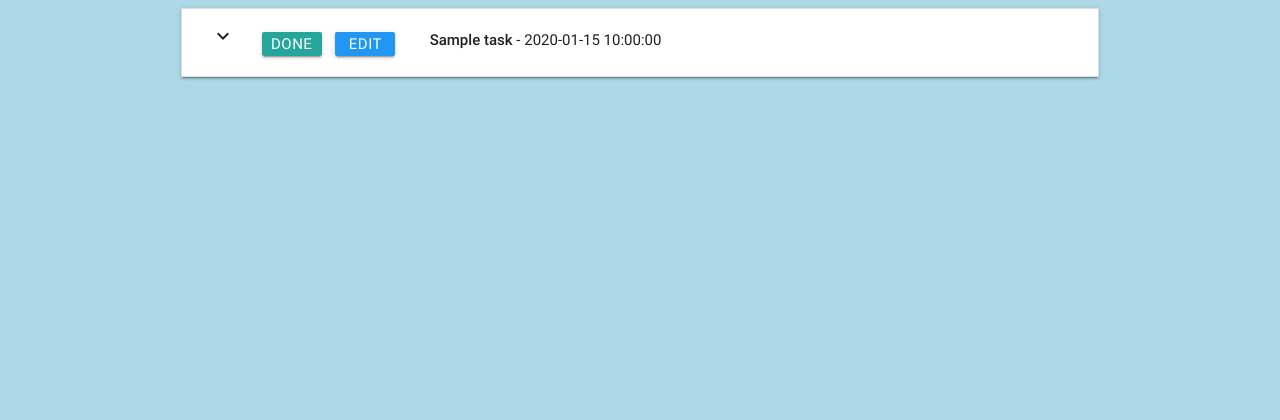
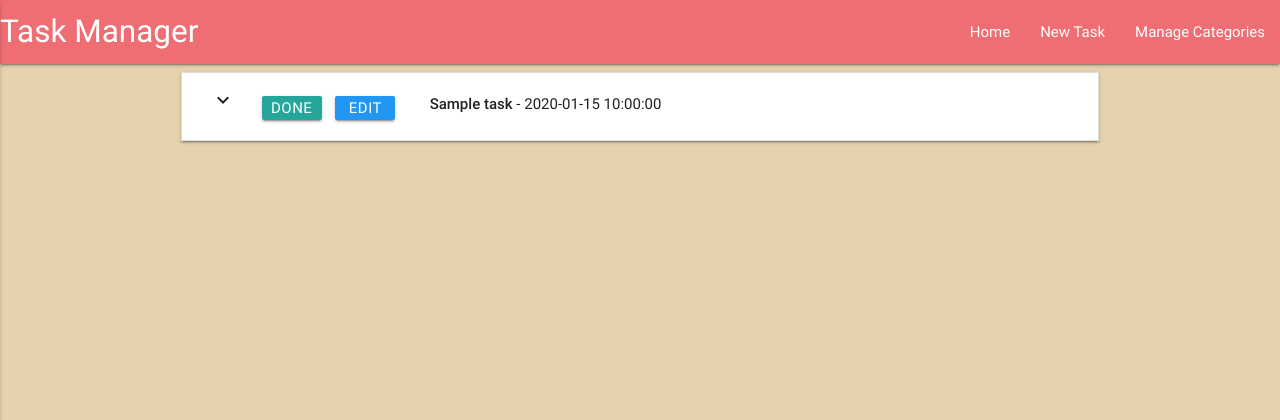
Before and after one commit to robibrutoczki/mini-project-taskman, a Flask app: page / in a window 1280 px wide. Shown: the top 420 px of the page. Run offline with Flask 2, Linux system fonts and the light colour scheme; a database or web service that is not in the repository returns one stand-in record (values such as "Sample title"); some libraries are stand-ins or nearby versions.

Commit message:
Added more function

```diff
--- a/app.py
+++ b/app.py
@@ -9,30 +9,30 @@ app.config["MONGO_URI"] = 'mongodb+srv://root:r00tUser@myfirstcluster-pncmp.mong
 
 mongo = PyMongo(app)
 
-
 @app.route('/')
 @app.route('/get_tasks')
 def get_tasks():
-    return render_template("tasks.html", tasks=mongo.db.tasks.find())
+    return render_template("tasks.html",
+                           tasks=mongo.db.tasks.find())
 
 
-@app.route('/add_tasks')
-def add_tasks():
-    return render_template("addtask.html",
+@app.route('/add_task')
+def add_task():
+    return render_template('addtask.html',
                            categories=mongo.db.categories.find())
 
 
 @app.route('/insert_task', methods=['POST'])
 def insert_task():
-    tasks = mongo.db.tasks
+    tasks =  mongo.db.tasks
     tasks.insert_one(request.form.to_dict())
     return redirect(url_for('get_tasks'))
 
 
 @app.route('/edit_task/<task_id>')
 def edit_task(task_id):
-    the_task = mongo.db.tasks.find_one({"_id": ObjectId(task_id)})
-    all_categories = mongo.db.categories.find()
+    the_task =  mongo.db.tasks.find_one({"_id": ObjectId(task_id)})
+    all_categories =  mongo.db.categories.find()
     return render_template('edittask.html', task=the_task,
                            categories=all_categories)
 
@@ -40,13 +40,13 @@ def edit_task(task_id):
 @app.route('/update_task/<task_id>', methods=["POST"])
 def update_task(task_id):
     tasks = mongo.db.tasks
-    tasks.update({'_id': ObjectId(task_id)},
-                 {
-        'task_name': request.form.get('task_name'),
-        'category_name': request.form.get('category_name'),
+    tasks.update( {'_id': ObjectId(task_id)},
+    {
+        'task_name':request.form.get('task_name'),
+        'category_name':request.form.get('category_name'),
         'task_description': request.form.get('task_description'),
         'due_date': request.form.get('due_date'),
-        'is_urgent': request.form.get('is_urgent')
+        'is_urgent':request.form.get('is_urgent')
     })
     return redirect(url_for('get_tasks'))
 
@@ -63,11 +63,16 @@ def get_categories():
                            categories=mongo.db.categories.find())
 
 
+@app.route('/delete_category/<category_id>')
+def delete_category(category_id):
+    mongo.db.categories.remove({'_id': ObjectId(category_id)})
+    return redirect(url_for('get_categories'))
+
+
 @app.route('/edit_category/<category_id>')
 def edit_category(category_id):
     return render_template('editcategory.html',
-                           category=mongo.db.categories.find_one(
-                               {'_id': ObjectId(category_id)}))
+    category=mongo.db.categories.find_one({'_id': ObjectId(category_id)}))
 
 
 @app.route('/update_category/<category_id>', methods=['POST'])
@@ -78,6 +83,18 @@ def update_category(category_id):
     return redirect(url_for('get_categories'))
 
 
+@app.route('/insert_category', methods=['POST'])
+def insert_category():
+    category_doc = {'category_name': request.form.get('category_name')}
+    mongo.db.categories.insert_one(category_doc)
+    return redirect(url_for('get_categories'))
+
+
+@app.route('/add_category')
+def add_category():
+    return render_template('addcategory.html')
+
+
 if __name__ == '__main__':
     app.run(host=os.environ.get('IP'),
             port=int(os.environ.get('PORT')),
--- a/static/css/style.css
+++ b/static/css/style.css
@@ -1,5 +1,5 @@
 
-body{background-color: lightblue;}
+body{background-color: rgb(230, 210, 173);}
 .btn_small {
     height: 24px;
     width: 60px;
--- a/templates/base.html
+++ b/templates/base.html
@@ -2,12 +2,31 @@
 <html>
 
 <head>
+<title>Base</title>
     <link href="https://fonts.googleapis.com/icon?family=Material+Icons" rel="stylesheet">
     <link rel="stylesheet" href="https://cdnjs.cloudflare.com/ajax/libs/materialize/0.100.2/css/materialize.min.css">
     <link rel="stylesheet" href="{{url_for('static', filename='css/style.css')}}" type="text/css"/>
 </head>
 
 <body>
+ <header>
+        <nav>
+            <div class="nav-wrapper">
+                <a href="{{url_for('get_tasks')}}" class="brand-logo">Task Manager</a>
+                <a href="#" data-activates="mobile-demo" class="button-collapse"><i class="material-icons">menu</i></a>
+                <ul id="nav-mobile" class="right hide-on-med-and-down">
+                    <li><a href="{{url_for('get_tasks')}}">Home</a></li>
+                    <li><a href="{{url_for('add_task')}}">New Task</a></li>
+                    <li><a href="{{url_for('get_categories')}}">Manage Categories</a></li>
+                </ul>
+                <ul class="side-nav" id="mobile-demo">
+                    <li><a href="{{url_for('get_tasks')}}">Home</a></li>
+                    <li><a href="{{url_for('add_task')}}">New Task</a></li>
+                    <li><a href="{{url_for('get_categories')}}">Manage Categories</a></li>
+                </ul>
+            </div>
+        </nav>
+    </header>
 <div class="container">
     {% block content %} {% endblock %}
 
@@ -19,6 +38,7 @@
         $(document).ready(function () {
             $('.collapsible').collapsible();
             $('select').material_select();
+            $(".button-collapse").sideNav();
         });
             $('.datepicker').pickadate({
             selectMonths: true, // Creates a dropdown to control month
--- a/templates/editcategory.html
+++ b/templates/editcategory.html
@@ -3,7 +3,7 @@
 {% block content %}
 <h3>Edit Category</h3>
 <div class="row">
-    <form action="{{ url_for('edit_category', category_id=category._id) }}" method="POST" class="col s12">
+	<form action="{{ url_for('update_category', category_id=category._id) }}" method="POST" class="col s12">
 		<div class="row">
 			<div class="input-field col s12">
 				<i class="material-icons prefix">poll</i>
```
Lines whose indentation alone changed are shown as unchanged.
